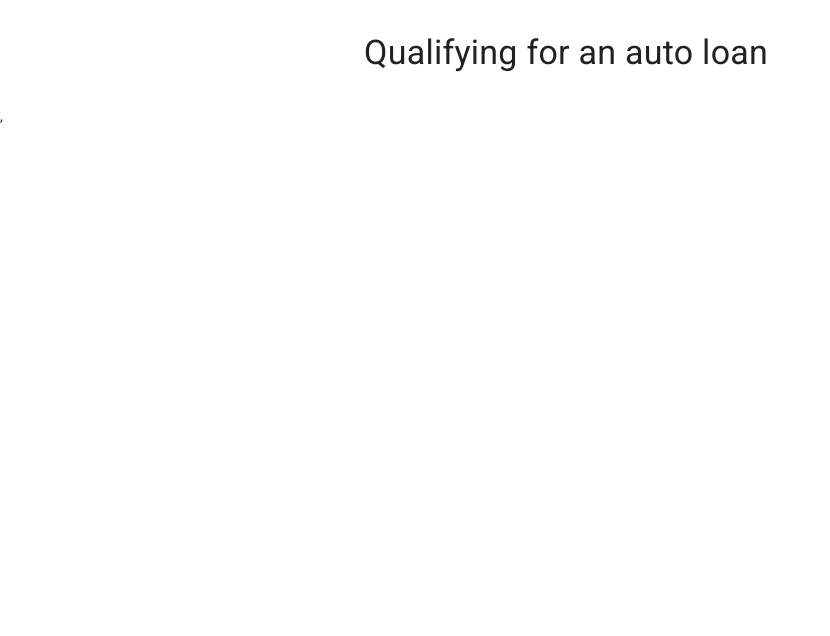
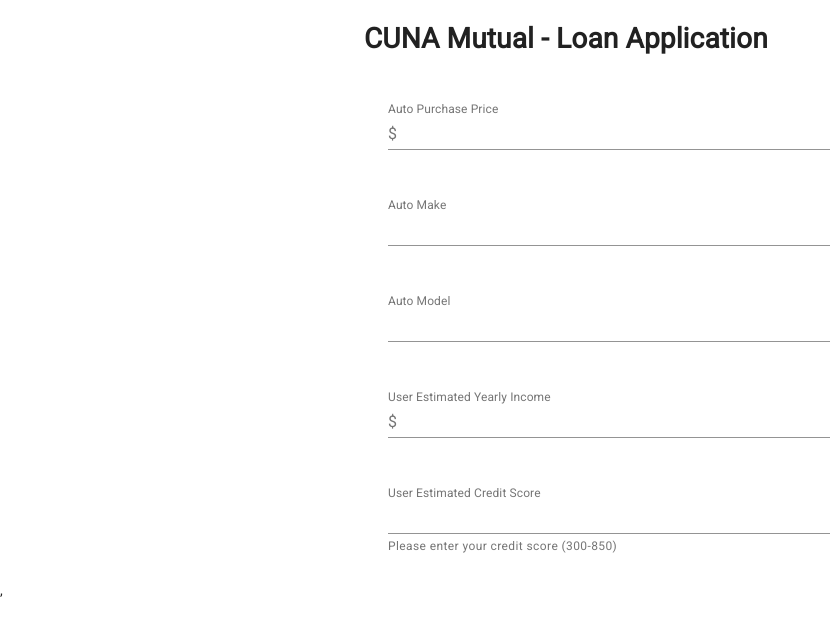
Before and after one commit to aaronguevaradev/frontend, a React (Create React App) app: page / in a window 1280 px wide. Shown: the top 636 px of the page, without its empty margins (0-830 px from the left). Built offline with nearby package versions, Linux system fonts and the light colour scheme.

Commit message:
implemented material UI and creatred loan application form component with placeholder values on form.

```diff
--- a/src/App.tsx
+++ b/src/App.tsx
@@ -2,18 +2,20 @@
 import './App.css';
 import Container from '@material-ui/core/Container';
 import Typography from '@material-ui/core/Typography';
+import CssBaseline from '@material-ui/core/CssBaseline';
 import Box from '@material-ui/core/Box';
 import Link from '@material-ui/core/Link';
+import LoanApplication from '../src/comps/LoanApplication';
 
 function App() {
   return (
-    <Container maxWidth="sm">
-    <Box my={4}>
-      <Typography variant="h4" component="h1" gutterBottom>
-        Qualifying for an auto loan
-      </Typography>
-    </Box>
-  </Container>
+    <React.Fragment>
+      <CssBaseline />
+      <Container maxWidth="sm">
+        {/* <Typography component="div" style={{height: '100vh' }} /> */}
+        <LoanApplication userLoggedIn={false}></LoanApplication>
+      </Container>
+    </React.Fragment>
   );
 }
 
--- /dev/null
+++ b/src/comps/LoanApplication/LoanApplication.tsx
@@ -0,0 +1,127 @@
+import React, {FunctionComponent}from 'react';
+import { createStyles, makeStyles, Theme } from '@material-ui/core/styles';
+import clsx from 'clsx';
+import IconButton from '@material-ui/core/IconButton';
+import Input from '@material-ui/core/Input';
+import FilledInput from '@material-ui/core/FilledInput';
+import OutlinedInput from '@material-ui/core/OutlinedInput';
+import InputLabel from '@material-ui/core/InputLabel';
+import InputAdornment from '@material-ui/core/InputAdornment';
+import FormHelperText from '@material-ui/core/FormHelperText';
+import FormControl from '@material-ui/core/FormControl';
+import TextField from '@material-ui/core/TextField';
+import Visibility from '@material-ui/icons/Visibility';
+import VisibilityOff from '@material-ui/icons/VisibilityOff';
+
+interface IProps {
+    userLoggedIn: boolean;
+}
+
+const useStyles = makeStyles((theme: Theme) =>
+  createStyles({
+    root: {
+      display: 'flex',
+      flexWrap: 'wrap',
+    },
+    margin: {
+      margin: theme.spacing(3),
+    },
+    withoutLabel: {
+      marginTop: theme.spacing(3),
+    },
+    textField: {
+      width: '25ch',
+    },
+  }),
+);
+
+interface State {
+  purchasePrice: string;
+  autoMake:string;
+  autoModel:string;
+  income:string;
+  creditScore:string;
+}
+
+const LoanApplication: FunctionComponent<IProps> = props =>{
+const {userLoggedIn} = props;
+
+const classes = useStyles();
+const [values, setValues] = React.useState<State>({
+  purchasePrice: '',
+  autoMake: '',
+  autoModel: '',
+  income: '',
+  creditScore: '',
+});
+
+const handleChange = (prop: keyof State) => (event: React.ChangeEvent<HTMLInputElement>) => {
+  setValues({ ...values, [prop]: event.target.value });
+};
+
+return (
+  <div className={classes.root}>
+    <div>
+      <h1>CUNA Mutual - Loan Application</h1>
+    </div>
+    <div>
+    <FormControl fullWidth className={classes.margin}>
+        <InputLabel htmlFor="standard-adornment-amount">Auto Purchase Price</InputLabel>
+        <Input
+          id="standard-adornment-amount"
+          value={values.purchasePrice}
+          onChange={handleChange('purchasePrice')}
+          startAdornment={<InputAdornment position="start">$</InputAdornment>}
+        />
+      </FormControl>
+      <FormControl fullWidth className={classes.margin} >
+      <TextField
+          id="standard-number"
+          label="Auto Make"
+          value={values.autoMake}
+          type="text"
+          InputLabelProps={{
+            shrink: true,
+          }}
+        />
+      </FormControl>
+      <FormControl  fullWidth className={clsx(classes.margin)}>
+      <TextField
+          id="standard-number"
+          label="Auto Model"
+          value={values.autoModel}
+          type="text"
+          InputLabelProps={{
+            shrink: true,
+          }}
+        />
+      </FormControl>
+      <FormControl fullWidth className={classes.margin}>
+        <InputLabel htmlFor="standard-adornment-amount">User Estimated Yearly Income</InputLabel>
+        <Input
+          id="standard-adornment-amount"
+          value={values.income}
+          onChange={handleChange('income')}
+          startAdornment={<InputAdornment position="start">$</InputAdornment>}
+        />
+      </FormControl>
+
+      <FormControl fullWidth className={classes.margin}>
+      <TextField
+          id="standard-number"
+          label="User Estimated Credit Score"
+          type="number"
+          helperText="Please enter your credit score (300-850)"
+          InputLabelProps={{
+            shrink: true,
+          }}
+        />
+      </FormControl>
+    </div>
+
+  </div>
+);
+
+}
+
+export default LoanApplication;
--- /dev/null
+++ b/src/comps/LoanApplication/index.tsx
@@ -0,0 +1,2 @@
+import LoanApplication from './LoanApplication';
+export default LoanApplication;
```
Also changed, not shown: 1 other file (tests, documents, lock files or other folders).
